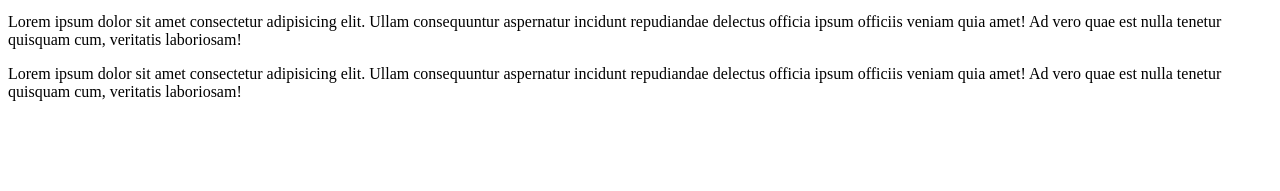
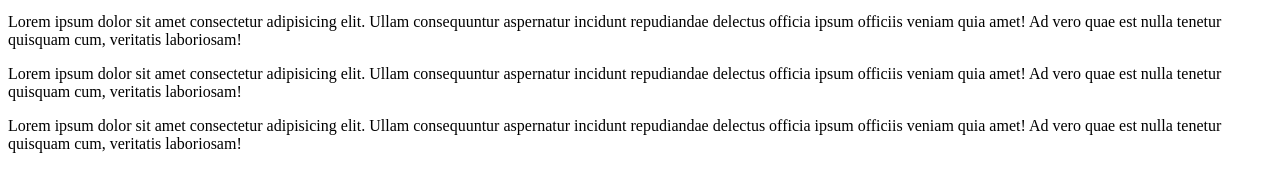
Before and after one commit to mathanice/projeto, a plain HTML site: page index.html in a window 1280 px wide. Shown: the part 119-310 px from the top of the page. Drawn offline with Linux system fonts and the light colour scheme.

Commit message:
teste pull 3

```diff
--- a/index.html
+++ b/index.html
@@ -13,6 +13,7 @@
     <p>Lorem ipsum dolor sit amet consectetur adipisicing elit. Ullam consequuntur aspernatur incidunt repudiandae delectus officia ipsum officiis veniam quia amet! Ad vero quae est nulla tenetur quisquam cum, veritatis laboriosam!</p>
     <p>Lorem ipsum dolor sit amet consectetur adipisicing elit. Ullam consequuntur aspernatur incidunt repudiandae delectus officia ipsum officiis veniam quia amet! Ad vero quae est nulla tenetur quisquam cum, veritatis laboriosam!</p>
     <p>Lorem ipsum dolor sit amet consectetur adipisicing elit. Ullam consequuntur aspernatur incidunt repudiandae delectus officia ipsum officiis veniam quia amet! Ad vero quae est nulla tenetur quisquam cum, veritatis laboriosam!</p>
+    <p>Lorem ipsum dolor sit amet consectetur adipisicing elit. Ullam consequuntur aspernatur incidunt repudiandae delectus officia ipsum officiis veniam quia amet! Ad vero quae est nulla tenetur quisquam cum, veritatis laboriosam!</p>
 </body>
 
 </html>
```
